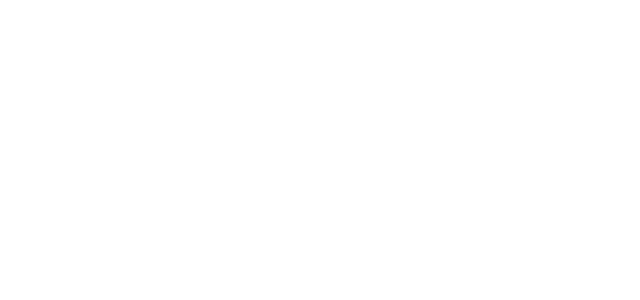
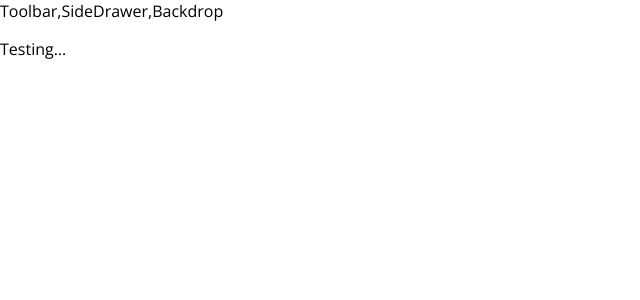
Before and after one commit to omdev74/Burger-Builder, a React (Create React App) app: page / in a window 1280 px wide. Shown: the top 300 px of the page, without its empty margins (0-640 px from the left). Built offline with nearby package versions, Linux system fonts and the light colour scheme.

Commit message:
@0.8.8 Layout Component

```diff
--- a/src/App.js
+++ b/src/App.js
@@ -1,9 +1,13 @@
 import React,{Component} from "react";
+
+import Layout from "./components/Layout/Layout";
 class App extends Component{
   render(){
     return(
       <div>
-
+        <Layout>
+          <p>Testing...</p>
+        </Layout>
       </div>
     )
   }
--- /dev/null
+++ b/src/components/Layout/Layout.js
@@ -0,0 +1,12 @@
+import React from "react";
+import Aux from "../../hoc/Auxiliary";
+const layout =(props)=>(
+    <Aux>
+    <div>Toolbar,SideDrawer,Backdrop</div>
+    <main>
+        {props.children}
+    </main>
+
+    </Aux>
+);
+export default layout;
--- /dev/null
+++ b/src/hoc/Auxiliary.js
@@ -0,0 +1,2 @@
+const aux =(props)=>props.children;
+export default aux;
--- a/src/index.module.css
+++ b/src/index.module.css
@@ -1,10 +1,11 @@
 body {
   margin: 0;
-  font-family: -apple-system, BlinkMacSystemFont, 'Segoe UI', 'Roboto', 'Oxygen',
+  /* font-family: -apple-system, BlinkMacSystemFont, 'Segoe UI', 'Roboto', 'Oxygen',
     'Ubuntu', 'Cantarell', 'Fira Sans', 'Droid Sans', 'Helvetica Neue',
     sans-serif;
   -webkit-font-smoothing: antialiased;
-  -moz-osx-font-smoothing: grayscale;
+  -moz-osx-font-smoothing: grayscale; */
+  font-family:Open Sans,sans-serif;
 }
 
 code {
```
Also changed, not shown: 1 other file (tests, documents, lock files or other folders).
